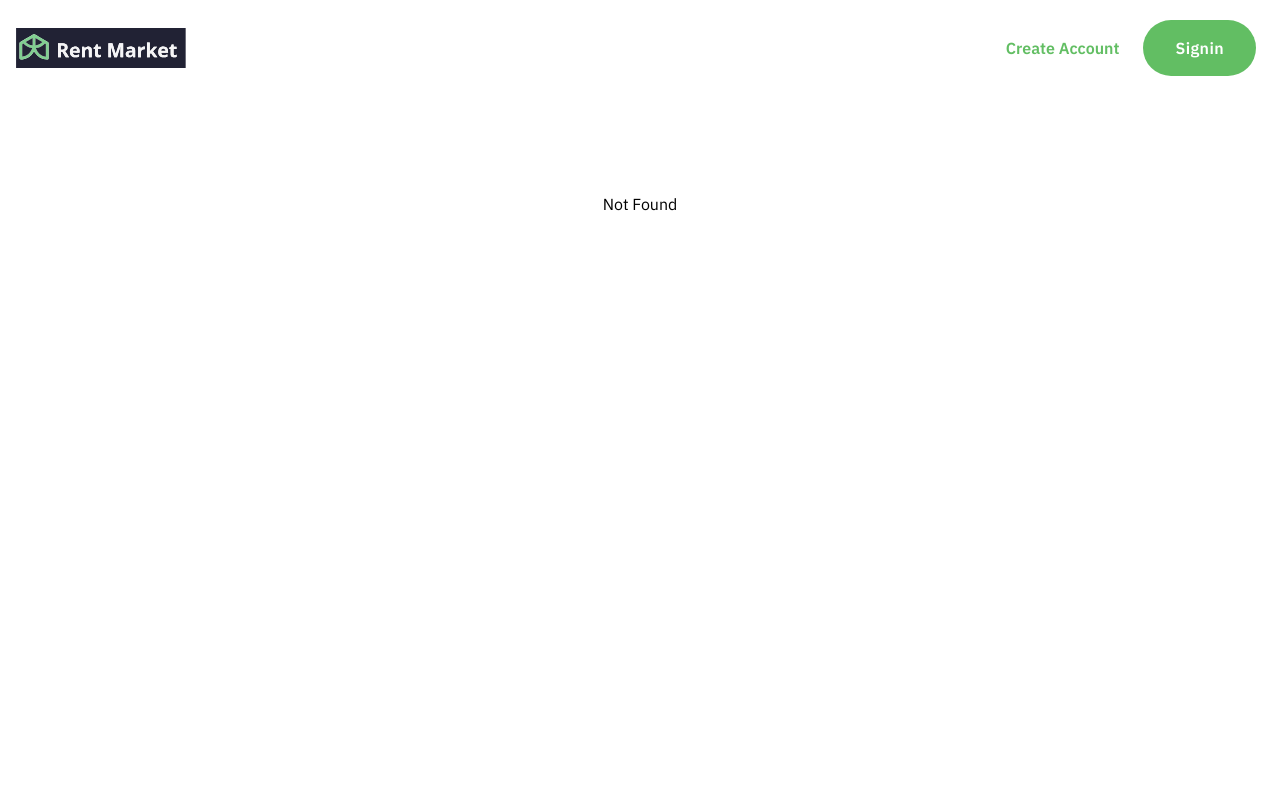
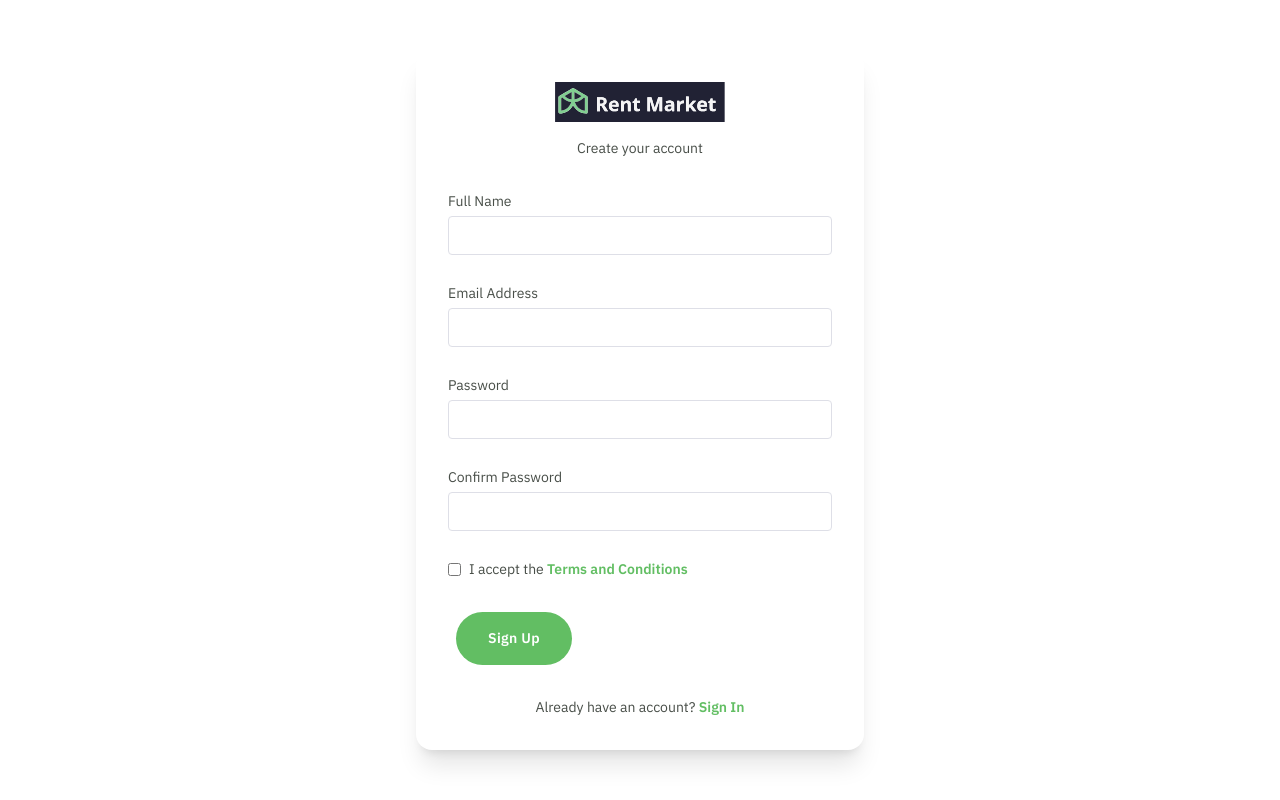
Before and after one commit to ipsrepo/rental_market_place_Frontend, a React (Vite) app: page /signup in a window 1280 px wide. Before the commit this address had no page. Built offline with nearby package versions, Linux system fonts and the light colour scheme.

Commit message:
- Sign in and Create account pages added. - Property card changes - Style added in index.css

```diff
--- /dev/null
+++ b/src/components/AuthCard.jsx
@@ -0,0 +1,22 @@
+import React from 'react';
+import LogoUrl from "../assets/logo.svg?react";
+import {Link} from "react-router-dom";
+
+const AuthCard = ({children}) => {
+    return (
+        <div className="min-h-screen flex items-center justify-center bg-light px-4">
+            <div className="bg-white rounded-2xl shadow-xl w-full max-w-md p-8">
+
+                <h2 className="mb-2 flex justify-center">
+                    <Link to="/">
+                        <LogoUrl alt="Rental Marketplace" className="h-10 w-auto"/>
+                    </Link>
+                </h2>
+
+                {children}
+            </div>
+        </div>
+    );
+};
+
+export default AuthCard;
--- /dev/null
+++ b/src/components/Input.jsx
@@ -0,0 +1,7 @@
+import React from 'react';
+
+const Input = React.forwardRef((props, ref) => {
+    return <input ref={ref} {...props} />;
+});
+
+export default Input;
--- a/src/components/PropertyCard.jsx
+++ b/src/components/PropertyCard.jsx
@@ -1,5 +1,6 @@
 import {useState} from 'react';
-import {formatEURO} from "../utils/currency.js";
+import {LocationIcon,HeartIcon} from '../assets/icons';
+import {formatEURO} from "../utils/currency";
 
 const PropertyCard = ({property}) => {
     console.log(property)
@@ -50,9 +51,9 @@ const PropertyCard = ({property}) => {
                 {/* Favorite Button */}
                 <button
                     onClick={toggleFavorite}
-                    className="absolute top-2 right-2 p-2 bg-white rounded-full shadow-md hover:bg-gray-100 transition"
+                    className="absolute top-2 right-2 p-2 bg-white rounded-full cursor-pointer  hover:bg-gray-100 transition"
                 >
-                    {isFavorite ? "fav" : 'non Fav'}
+                    {isFavorite ? "❤️" : 'make fav'}
                 </button>
 
                 {/* New Badge */}
@@ -66,21 +67,16 @@ const PropertyCard = ({property}) => {
             {/* Content Section */}
             <div className="p-4">
                 {/* Title and Location */}
-                <h3 className="text-lg font-semibold text-gray-800 line-clamp-2">{title}</h3>
-                <p className="text-sm text-gray-600 mt-1 flex items-center">
-                    <svg className="h-4 w-4 mr-1 text-gray-500" fill="none" viewBox="0 0 24 24" stroke="currentColor">
-                        <path strokeLinecap="round" strokeLinejoin="round" strokeWidth={2}
-                              d="M17.657 16.657L13.414 20.9a1.998 1.998 0 01-2.827 0l-4.244-4.243a8 8 0 1111.314 0z"/>
-                        <path strokeLinecap="round" strokeLinejoin="round" strokeWidth={2}
-                              d="M15 11a3 3 0 11-6 0 3 3 0 016 0z"/>
-                    </svg>
+                <h3 className="text-lg font-semibold line-clamp-2">{title}</h3>
+                <p className=" mt-1 flex items-center">
+                    <LocationIcon />
                     {location}
                 </p>
 
                 {/* Price */}
                 <div className="mt-3 flex items-baseline">
                     <span className="text-2xl font-bold text-primary">{formattedPrice}</span>
-                    <span className="text-sm text-gray-500 ml-1">/{pricedisplay}</span>
+                    <span className="text-sm  ml-1">/{pricedisplay}</span>
                 </div>
 
                 {/* Property Type & Rental Type */}
--- a/src/index.css
+++ b/src/index.css
@@ -4,6 +4,8 @@
     --color-primary: #62be63;
     --color-accent: #212234;
     --color-white: #fff;
+    --color-text: #484e48;
+    --color-border: #dedfe7;
 
     /*font*/
     --text-tiny: 0.875rem;
@@ -15,7 +17,8 @@
 
 body {
     margin: 0;
-    font: 1rem/1.5 'IBM Plex Sans', serif;
+    font: 14px/1.5 'IBM Plex Sans', serif;
+    color: var(--color-text)
 }
 a{
     color: var(--color-primary);
@@ -29,3 +32,17 @@ a {
     font-weight: 600;
     cursor: pointer;
 }
+
+input:not([type="radio"]):not([type="checkbox"]) {
+    padding: 8px 16px;
+    margin: 4px 0;
+    border: 1px solid var(--color-border);
+    width: 100%;
+    box-sizing: border-box;
+    border-radius: 4px;
+}
+
+input:focus{
+    outline: none;
+    border: 1px solid var(--color-primary);
+}
--- /dev/null
+++ b/src/pages/CreateAccount.jsx
@@ -0,0 +1,125 @@
+import React, { useState } from 'react';
+import { Link } from 'react-router-dom';
+import Button from '../components/Button';
+import AuthCard from '../components/AuthCard';
+
+const CreateAccount = () => {
+    const [formData, setFormData] = useState({
+        name: '',
+        email: '',
+        password: '',
+        confirmPassword: '',
+    });
+
+    const [acceptTerms, setAcceptTerms] = useState(false);
+
+    const handleChange = (e) => {
+        const { name, value } = e.target;
+        setFormData((prev) => ({ ...prev, [name]: value }));
+    };
+
+    const handleSubmit = (e) => {
+        e.preventDefault();
+        // Basic validation
+        if (formData.password !== formData.confirmPassword) {
+            alert("Passwords don't match");
+            return;
+        }
+        if (!acceptTerms) {
+            alert("Please accept the terms and conditions");
+            return;
+        }
+        console.log('Sign up data:', formData);
+        // TODO: API call for registration
+    };
+
+    return (
+        <AuthCard>
+            <p className="text-center mt-4 mb-8">
+                Create your account
+            </p>
+
+            <form onSubmit={handleSubmit} className="space-y-6">
+                {/* Full Name */}
+                <div>
+                    <label htmlFor="name">Full Name</label>
+                    <input
+                        type="text"
+                        id="name"
+                        name="name"
+                        value={formData.name}
+                        onChange={handleChange}
+                        required
+                    />
+                </div>
+
+                {/* Email */}
+                <div>
+                    <label htmlFor="email">Email Address</label>
+                    <input
+                        type="email"
+                        id="email"
+                        name="email"
+                        value={formData.email}
+                        onChange={handleChange}
+                        required
+                    />
+                </div>
+
+                {/* Password */}
+                <div>
+                    <label htmlFor="password">Password</label>
+                    <input
+                        type="password"
+                        id="password"
+                        name="password"
+                        value={formData.password}
+                        onChange={handleChange}
+                        required
+                    />
+                </div>
+
+                <div>
+                    <label htmlFor="confirmPassword">Confirm Password</label>
+                    <input
+                        type="password"
+                        id="confirmPassword"
+                        name="confirmPassword"
+                        value={formData.confirmPassword}
+                        onChange={handleChange}
+                        required
+                    />
+                </div>
+
+                {/* Terms and Conditions Checkbox */}
+                <label className="flex gap-2 items-center cursor-pointer">
+                    <input
+                        type="checkbox"
+                        checked={acceptTerms}
+                        onChange={(e) => setAcceptTerms(e.target.checked)}
+                    />
+                    <span>
+                        I accept the{' '}
+                        <Link to="/terms" className="text-primary hover:underline">
+                            Terms and Conditions
+                        </Link>
+                    </span>
+                </label>
+
+                <Button type="submit" styles="place-self-center">
+                    Sign Up
+                </Button>
+            </form>
+
+            {/* Sign In Link */}
+            <p className="text-center mt-6">
+                Already have an account?{' '}
+                <Link to="/signin" className="text-primary hover:underline">
+                    Sign In
+                </Link>
+            </p>
+        </AuthCard>
+    );
+};
+
+export default CreateAccount;
--- /dev/null
+++ b/src/pages/SignIn.jsx
@@ -0,0 +1,78 @@
+import React, {useState} from 'react';
+import Button from "../components/Button.jsx";
+import {Link} from "react-router-dom";
+import AuthCard from "../components/AuthCard.jsx";
+
+const SignIn = () => {
+    const [formData, setFormData] = useState({
+        email: '',
+        password: '',
+    });
+
+    const handleChange = (e) => {
+        const {name, value} = e.target;
+        setFormData((prev) => ({...prev, [name]: value}));
+    };
+
+    const handleSubmit = (e) => {
+        e.preventDefault();
+        console.log('user data:', formData);
+    };
+
+    return (
+        <AuthCard>
+            <p className="text-center mt-4 mb-8">
+                Sign in to your account
+            </p>
+
+            <form onSubmit={handleSubmit} className="space-y-6">
+                <div>
+                    <label htmlFor="email">
+                        Email Address
+                    </label>
+                    <input
+                        type="email"
+                        id="email"
+                        name="email"
+                        value={formData.email}
+                        onChange={handleChange}
+                        required
+                    />
+                </div>
+
+                <div>
+                    <label htmlFor="password">
+                        Password
+                    </label>
+                    <input
+                        type="password"
+                        id="password"
+                        name="password"
+                        value={formData.password}
+                        onChange={handleChange}
+                        required
+                    />
+                </div>
+
+                <label className="flex gap-2 items-center cursor-pointer">
+                        <input type="checkbox" className=""/>
+                        <span>Remember me</span>
+                </label>
+
+                <Button styles="place-self-center">
+                    Sign In
+                </Button>
+            </form>
+
+            {/* Create account Link*/}
+            <p className="text-center  mt-6">
+                Don't have an account?{' '}
+                <Link to="/signup">
+                    Create Account
+                </Link>
+            </p>
+        </AuthCard>
+    );
+};
+
+export default SignIn;
```
Also changed, not shown: src/app/router/index.jsx (+11 -4 lines).
